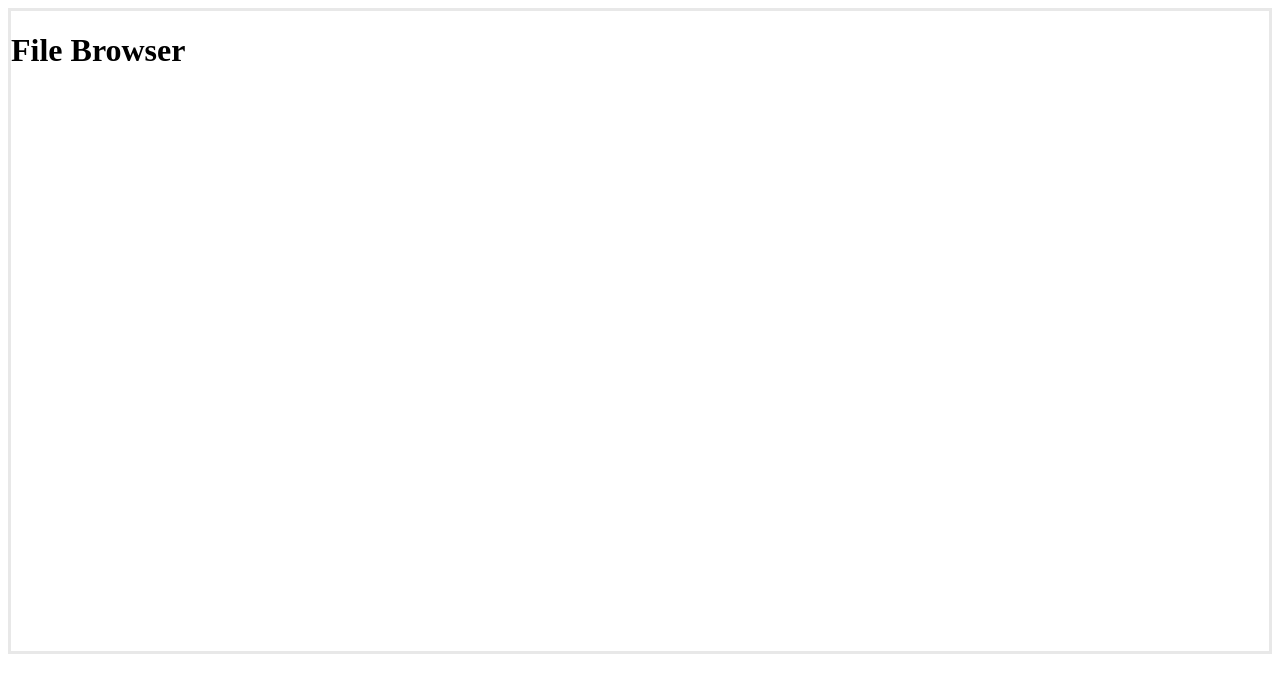
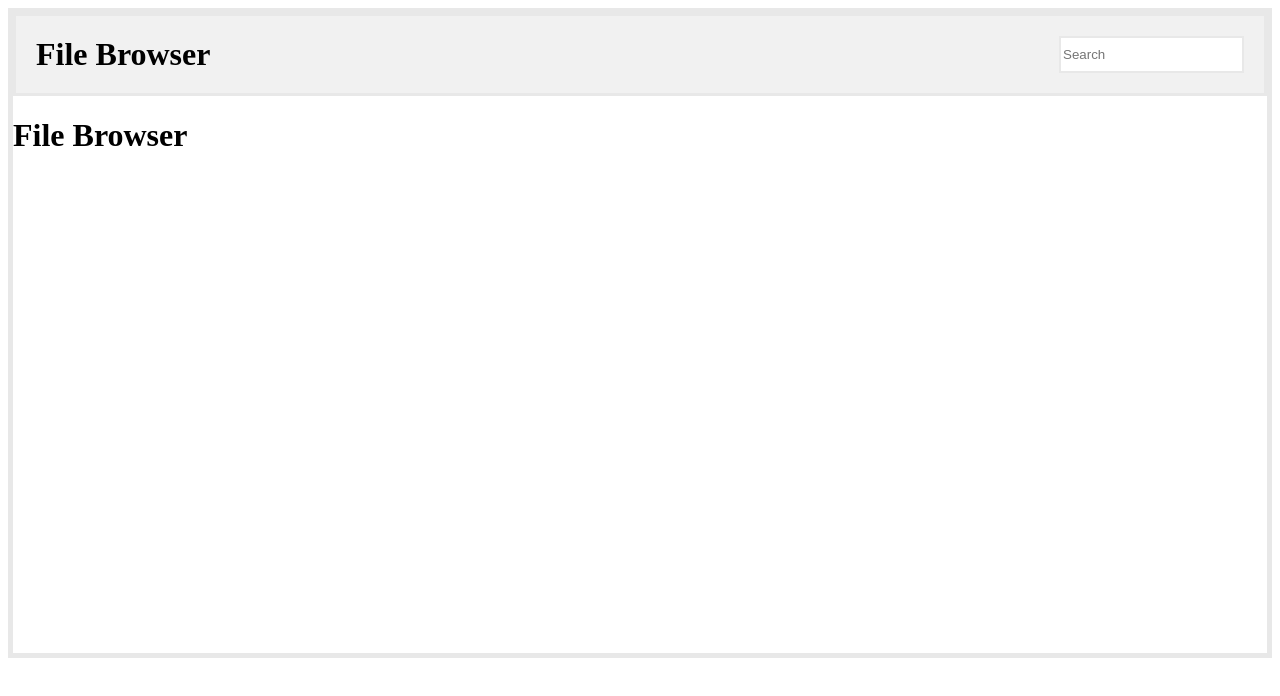
Before and after one commit to TomasGarciaDev/next-file-browser-v2, a Next.js app: page / in a window 1280 px wide. Shown: the top 696 px of the page. Built offline with nearby package versions, Linux system fonts and the light colour scheme.

Commit message:
Header component with css created

```diff
--- a/components/Header.js
+++ b/components/Header.js
@@ -0,0 +1,10 @@
+import styles from '../styles/Header.module.css'
+
+export default function Header() {
+  return (
+    <header className={styles.container}>
+      <h1>File Browser</h1>
+      <input type='text' className={styles.inputBox} placeholder="Search" />
+    </header>
+  )
+}
--- a/components/Layout.js
+++ b/components/Layout.js
@@ -1,14 +1,17 @@
 import Head from "next/head";
-import styles from "../styles/Layout.module.css"
+import styles from "../styles/Layout.module.css";
+import Header from "./Header";
 
 export default function Layout({title, children}) {
   return (
-    <div>
+    <div className={styles.container}>
       <Head>
         <title>{title}</title>
       </Head>
 
-      <main className={styles.container}>{children}</main>
+      <Header />
+
+      <main>{children}</main>
     </div>
   )
 }
--- /dev/null
+++ b/styles/Header.module.css
@@ -0,0 +1,18 @@
+.container {
+  display: flex;
+  justify-content: space-between;
+  background-color: rgb(241, 241, 241);
+  border-style: solid;
+  border-color: rgb(232, 232, 232)
+}
+
+.container h1 {
+  margin: 20px;
+  height: 100%;
+}
+
+.inputBox {
+  margin: 20px;
+  border-color: rgb(232, 232, 232);
+  border-style: solid;
+}
--- a/styles/Layout.module.css
+++ b/styles/Layout.module.css
@@ -2,5 +2,6 @@
   width: auto;
   height: 80vh;
   border-style: solid;
+  border-width: 5px;
   border-color: rgb(232, 232, 232)
 }
```
Also changed, not shown: components/Sidebar.js (added, +7 -0 lines).
